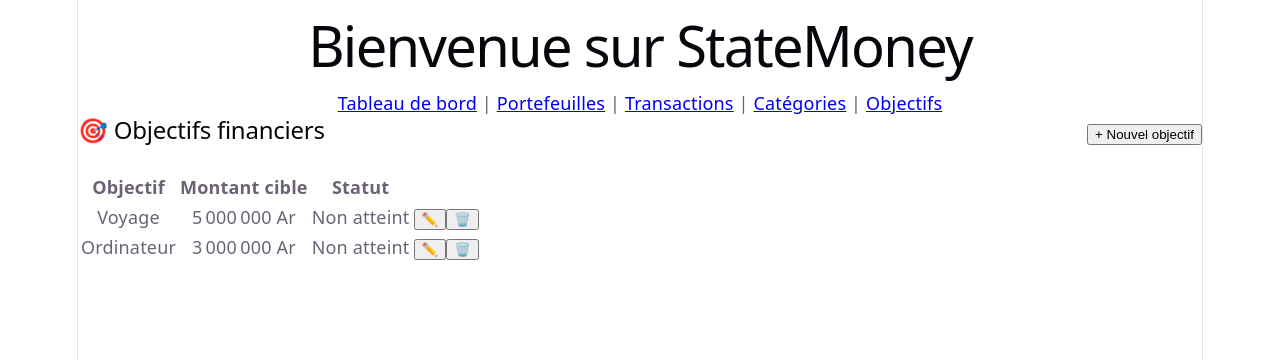
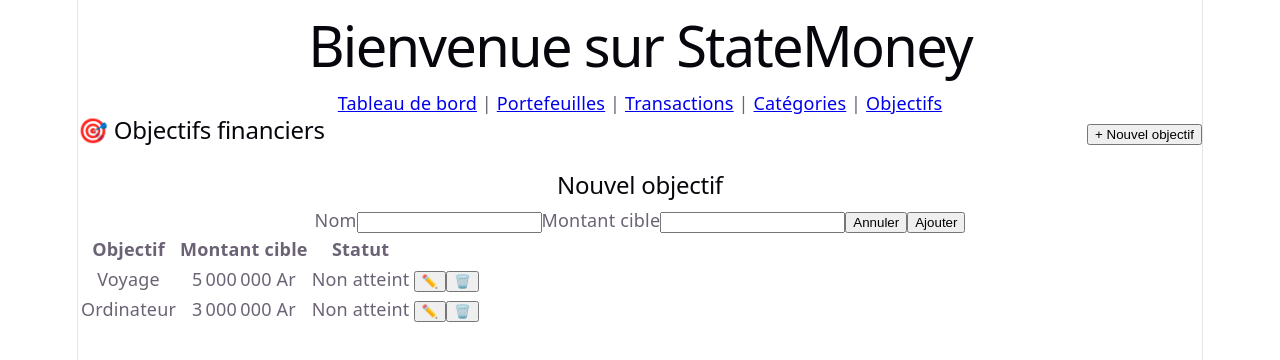
Before and after one commit to stephanie-chan-dev25/StateMoney, a React (Vite) app in the folder frontend/: page /goals in a window 1280 px wide. Both pictures are taken after a click on the button "+ Nouvel objectif". Shown: the top 360 px of the page. Built offline with nearby package versions, Linux system fonts and the light colour scheme.

Commit message:
feat: add goal creation modal

```diff
--- /dev/null
+++ b/frontend/src/components/goals/GoalForm.tsx
@@ -0,0 +1,37 @@
+type GoalFormProps = {
+  onClose: () => void
+}
+function GoalForm({ onClose }: GoalFormProps) {
+  return (
+    <form>
+      <h2>Nouvel objectif</h2>
+
+      <label htmlFor="name">Nom</label>
+      <input
+        id="name"
+        name="name"
+        type="text"
+      />
+
+      <label htmlFor="targetAmount">
+        Montant cible
+      </label>
+      <input
+        id="targetAmount"
+        name="targetAmount"
+        type="number"
+      />
+      <button
+        type="button"
+        onClick={onClose}
+      >
+        Annuler
+      </button>
+      <button type="submit">
+        Ajouter
+      </button>
+    </form>
+  )
+}
+
+export default GoalForm
--- /dev/null
+++ b/frontend/src/components/goals/GoalModal.tsx
@@ -0,0 +1,17 @@
+import GoalForm from "./GoalForm"
+type GoalModalProps = {
+  onClose: () => void
+}
+function GoalModal({
+  onClose,
+}: GoalModalProps) {
+  return (
+    <div className="goal-modal-overlay">
+      <div className="goal-modal">
+        <GoalForm onClose={onClose} />
+      </div>
+    </div>
+  )
+}
+
+export default GoalModal
--- a/frontend/src/pages/GoalsPage.tsx
+++ b/frontend/src/pages/GoalsPage.tsx
@@ -3,17 +3,28 @@ import { goals } from "../data/goals"
 import { calculateBalance } from "../utils/transactionCalculations";
 import { transactions } from "../data/transactions";
 import "./GoalsPage.css"
+import { useState } from "react"
+import GoalModal from "../components/goals/GoalModal"
 function GoalsPage() {
   const totalBalance = calculateBalance(transactions)
+  const [isModalOpen, setIsModalOpen] = useState(false)
   return (
     <section>
       <header className="goals-header">
         <h2>🎯 Objectifs financiers</h2>
 
-        <button type="button">
+        <button
+          type="button"
+          onClick={() => setIsModalOpen(true)}
+        >
           + Nouvel objectif
         </button>
       </header>
+      {isModalOpen && (
+      <GoalModal
+        onClose={() => setIsModalOpen(false)}
+      />
+    )}
 
       <GoalTable
         goals={goals}
```
Also changed, not shown: frontend/src/components/goals/GoalModal.css (added).
